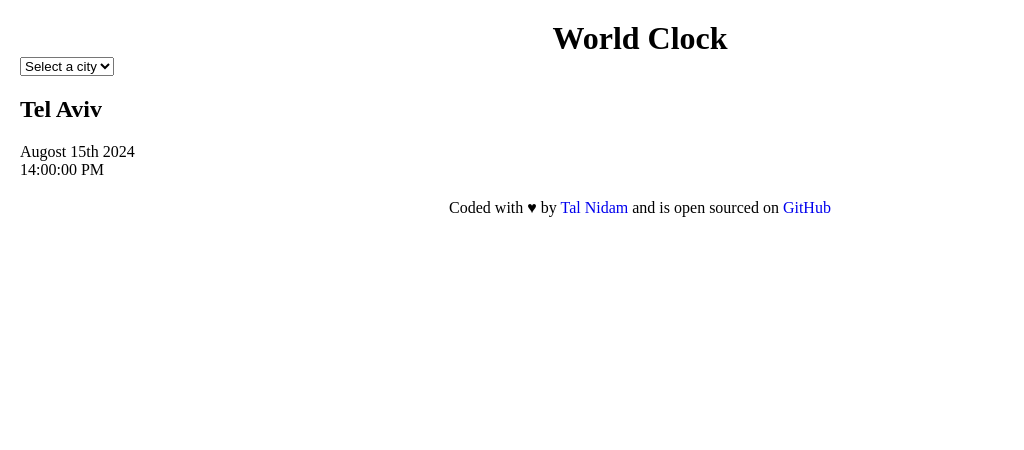
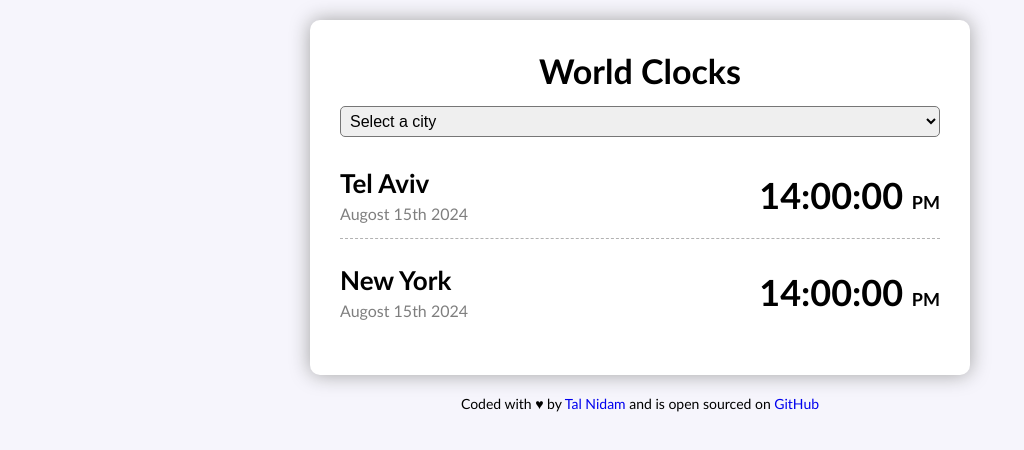
Before and after one commit to TheTulatula/worldClock, a plain HTML site: page index.html in a window 1280 px wide. Shown: the whole page, without its empty margins (0-1024 px from the left). Drawn offline with nearby package versions, Linux system fonts and the light colour scheme.

Commit message:
CSS added

```diff
--- a/index.html
+++ b/index.html
@@ -10,9 +10,9 @@
   </head>
   <body>
     <div class="container">
-      <h1>World Clock</h1>
+      <h1>World Clocks</h1>
 
-      <select name="">
+      <select name="selectCity">
         <option value="">Select a city</option>
         <option value="lisbon">Lisbon</option>
         <option value="tel aviv">Tel Aviv</option>
@@ -20,22 +20,30 @@
       </select>
 
       <div class="city">
+        <div class="nameAndDate">
           <h2>Tel Aviv</h2>
           <div class="date">Augost 15th 2024</div>
-        <div class="time">14:00:00 PM</div>
+        </div>
+        <div class="time">14:00:00 <small>PM</small></div>
+      </div>
+      <div class="city">
+        <div class="nameAndDate">
+          <h2>New York</h2>
+          <div class="date">Augost 15th 2024</div>
+        </div>
+        <div class="time">14:00:00 <small>PM</small></div>
+      </div>
     </div>
 
     <footer>
       Coded with ♥ by
-        <a
-          href="https://www.linkedin.com/in/tal-nidam-44946b185/"
-          target="_blank"
+      <a href="https://www.linkedin.com/in/tal-nidam-44946b185/" target="_blank"
         >Tal Nidam</a
       >
       and is open sourced on
       <a href="https://github.com/TheTulatula" target="_blank">GitHub</a>
     </footer>
-    </div>
+
     <script src="app.js"></script>
   </body>
 </html>
--- a/style.css
+++ b/style.css
@@ -1,13 +1,61 @@
 body {
+  font-family: "Gill Sans", "Gill Sans MT", Calibri, "Trebuchet MS", sans-serif;
   margin: 20px;
+  background-color: #f6f5fc;
+}
+.container {
+  max-width: 600px;
+  margin: 0 auto;
+  padding: 30px;
+  border-radius: 10px;
+  background-color: white;
+  box-shadow: 0px 0px 20px rgb(162, 162, 162);
 }
 h1 {
   text-align: center;
   margin: auto;
+  font-size: 34px;
 }
+select {
+  display: block;
+  width: 100%;
+  margin: 15px 0px;
+  padding: 5px;
+  border-radius: 5px;
+  font-size: 16px;
+}
+.city {
+  display: flex;
+  justify-content: space-between;
+  margin: 10px 0px;
+  padding: 15px 0px;
+  border-bottom: 1px dashed #7f7f7f98;
+}
+.city:last-child {
+  border: none;
+}
+h2 {
+  font-size: 26px;
+  margin: 0 0 5px;
+}
+.date {
+  font-size: 16px;
+  opacity: 0.5;
+}
+.time {
+  font-size: 36px;
+  font-weight: bold;
+  padding-top: 6px;
+}
+.time small {
+  font-size: 18px;
+  line-height: 34px;
+}
+
 footer {
   margin: 20px auto;
   text-align: center;
+  font-size: 14px;
 }
 a {
   text-decoration: none;
```
Lines whose indentation alone changed are shown as unchanged.
